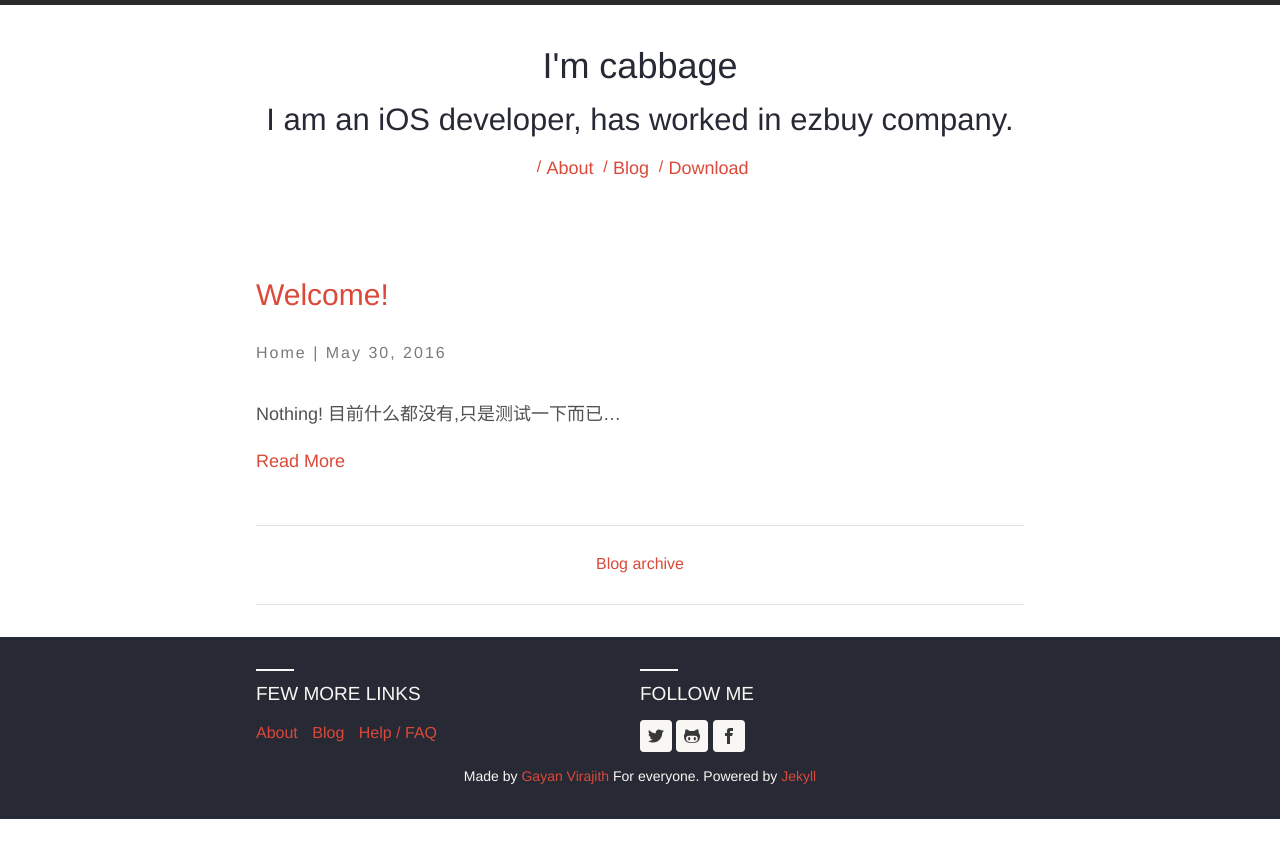
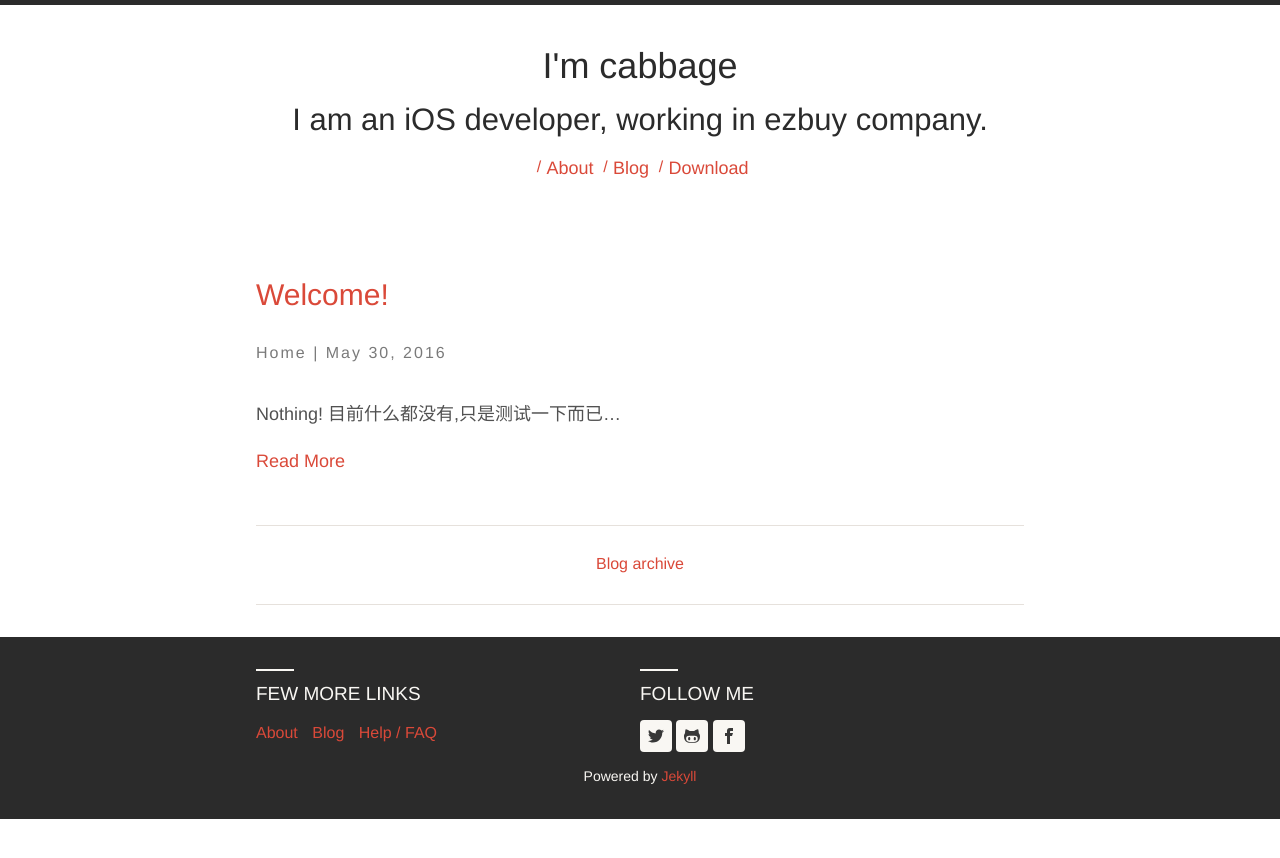
Before and after one commit to KirbyInGitHub/cabbageblog, a Jekyll site: the page built from index.html, in a window 1280 px wide. Shown: the top 858 px of the page. Built offline with Jekyll 4.4.1, drawn with Linux system fonts in a browser that asks for light colours; some web fonts are replaced.

Commit message:
更新配置文件

```diff
--- a/_config.yml
+++ b/_config.yml
@@ -13,22 +13,20 @@ url: http://www.cabbage.space
 harmony:
   name: I'm cabbage
   # Little description about your site
-  description: I am an iOS developer, has worked in ezbuy company.
+  description: I am an iOS developer, working in ezbuy company.
   # 'meta_description:' Write an awesome description for your new site here.
   # It will appear in your document head meta (for Google search results) and
   # in your feed.xml site description.
   meta_description: > #
-   Harmony is a free responsive jekyll theme by Gayan Virajith
-   and Maheshika Lakmali. Sourced on Github -
-   https://github.com/gayanvirajith/harmony
-  basetheme: theme-base-01 # pre defined thmes are darken, blue-water, redish.
+
+  basetheme: theme-base-02 # pre defined thmes are darken, blue-water, redish.
   author: # Author details
     name: Cabbage
     email: zhangpeng@ezbuy.com
     url: http://www.cabbage.space
 
   # Google Analytics key, leave blank to ignore
-  google_analytics_key: UA-xxxx-x
+  google_analytics_key:
 
   duoshuo_username: cabbages
 
@@ -41,7 +39,7 @@ harmony:
     # dribble: gayan
     pinterest:
   # Toggle disclaimer in footer
-  show_disclaimer: true
+  show_disclaimer: false
 
 # Conversion / Build settings
 markdown:    kramdown
```
